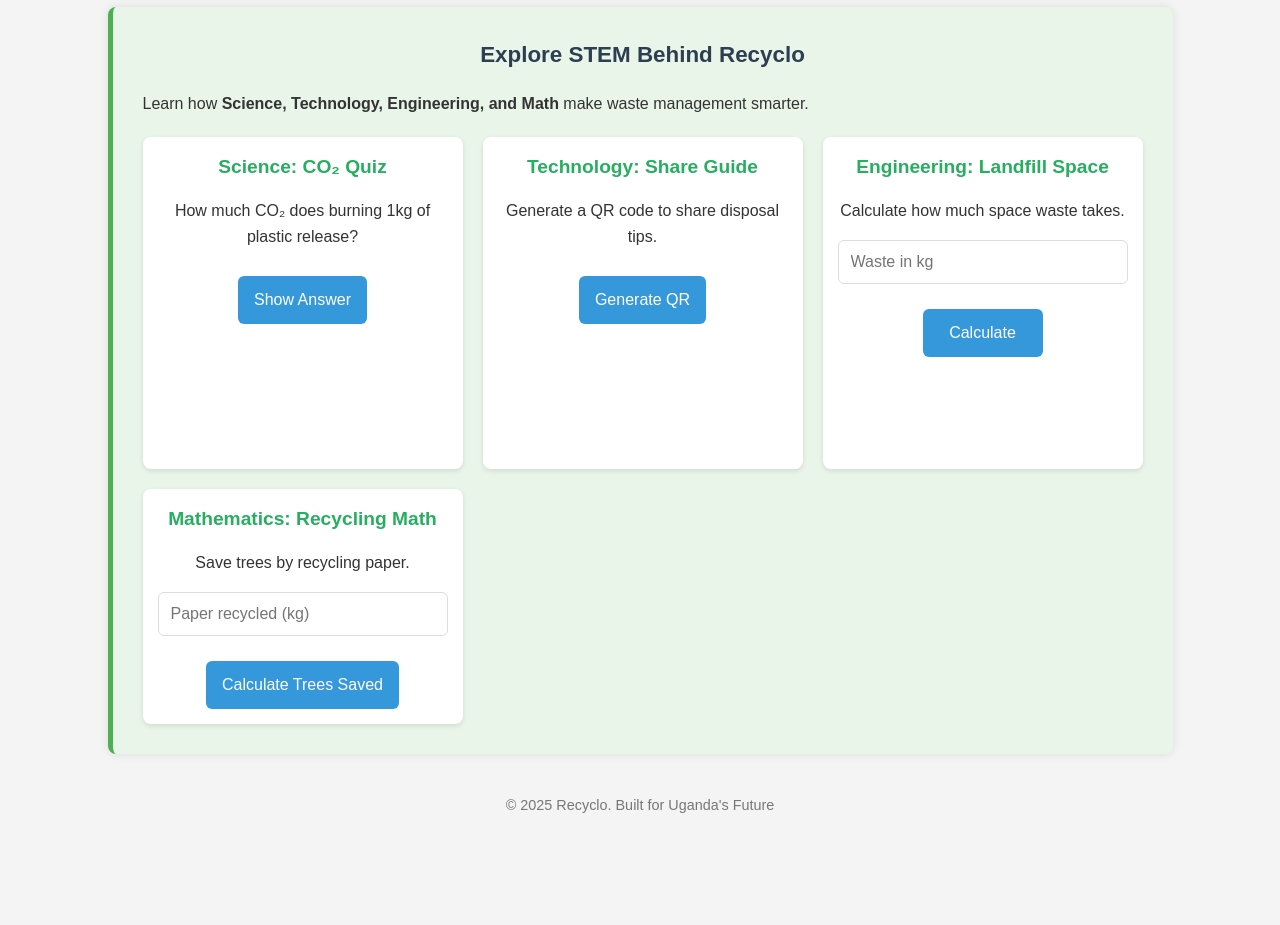
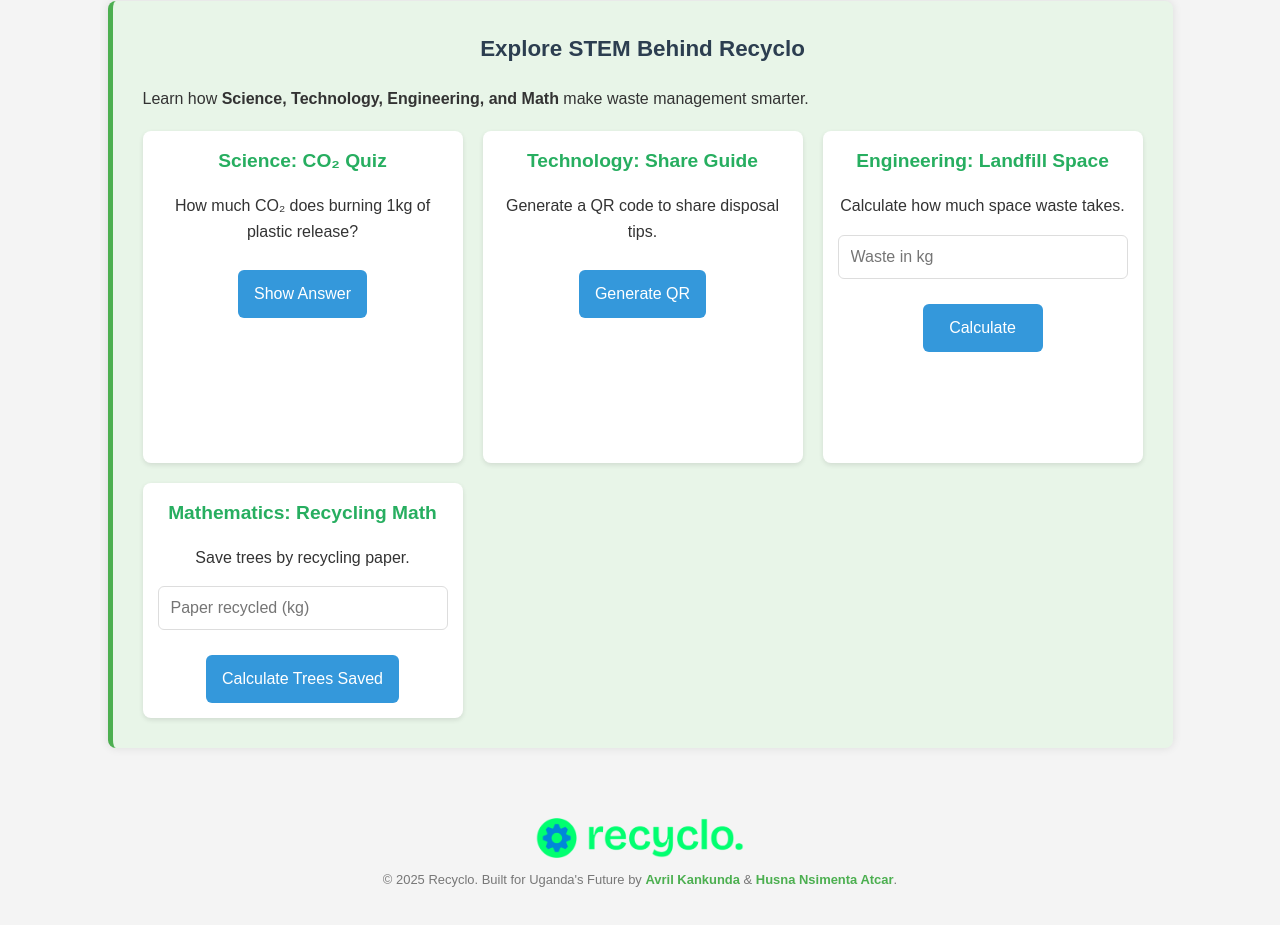
Before and after one commit to recycloug/recyclo, a plain HTML site: page index.html in a window 1280 px wide. Shown: the part 1459-2384 px from the top of the page. Before the commit the page ends 2291 px from the top, so only its background shows below. Drawn offline with Linux system fonts and the light colour scheme.

Commit message:
Add logo

```diff
--- a/index.html
+++ b/index.html
@@ -4,6 +4,11 @@
     <meta charset="UTF-8">
     <meta name="viewport" content="width=device-width, initial-scale=1.0">
     <title>Recyclo - Waste Disposal Guide</title>
+
+    <!-- FAVICON (Browser Tab Icon) -->
+    <link rel="icon" href="images/browser-logo.png" type="image/png" sizes="32x32">
+    <link rel="icon" href="images/browser-logo.png" type="image/png" sizes="16x16">
+    <link rel="apple-touch-icon" href="images/browser-logo.png">
     <style>
         body {
             font-family: Arial, sans-serif;
@@ -219,9 +224,36 @@
         }
         footer {
             text-align: center;
-            margin-top: 30px;
+            margin-top: 40px;
+            padding: 20px 15px;
             color: #777;
             font-size: 0.9em;
+        }
+
+        footer p {
+            margin: 0;
+            line-height: 1.5;
+        }
+
+        footer .logo {
+            display: block;
+            margin: 0 auto 12px auto;
+            height: 45px;
+        }
+
+        /* Responsive */
+        @media (max-width: 600px) {
+            footer {
+                padding: 15px 10px;
+                font-size: 0.85em;
+            }
+            footer .logo {
+                height: 38px;
+            }
+        }
+        footer span {
+            color: #4CAF50;
+            font-weight: bold;
         }
 
         /* Image Gallery Styles */
@@ -286,11 +318,32 @@
             color: #27ae60;
             font-size: 1em;
         }
+        /* Logo Styling */
+        .logo {
+            height: 60px;
+            width: auto;
+            margin: 10px 0;
+        }
+        header .logo {
+            height: 50px;
+            margin-bottom: 5px;
+        }
+        footer .logo {
+            height: 40px;
+            margin-top: 10px;
+        }
+
+        /* Responsive Logo */
+        @media (max-width: 600px) {
+            .logo { height: 45px; }
+            header .logo { height: 40px; }
+            footer .logo { height: 35px; }
+        }
     </style>
 </head>
 <body>
     <header>
-        <h1>Recyclo</h1>
+        <img src="images/logo-transparent.png" alt="Recyclo Logo" class="logo">
         <p>Sustainable Waste Disposal Guide for Ugandan Cities</p>
     </header>
 
@@ -319,7 +372,7 @@
     <!-- Educational Section -->
     <div class="education">
         <h2>Why Proper Waste Disposal Matters</h2>
-        <p><strong>Recyclo</strong> is more than a tool — it's a step toward a cleaner, healthier Uganda.</p>
+        <p><strong>Recyclo</strong> is more than a tool, it's a step toward a cleaner, healthier Uganda.</p>
 
         <ul>
             <li><strong>Reduces Landfill Waste:</strong> Uganda generates over 3,000 tons of waste daily.</li>
@@ -424,7 +477,14 @@
     </div>
 
     <footer>
-        &copy; 2025 Recyclo. Built for Uganda's Future
+    <div style="text-align: center; margin-bottom: 10px;">
+        <img src="images/logo-transparent.png" alt="Recyclo Logo" class="logo">
+    </div>
+        <p style="margin: 0; font-size: 0.9em; color: #777;">
+            &copy; 2025 Recyclo. Built for Uganda's Future by
+            <span style="color: #4CAF50; font-weight: bold;">Avril Kankunda</span> &
+            <span style="color: #4CAF50; font-weight: bold;">Husna Nsimenta Atcar</span>.
+        </p>
     </footer>
 
     <!-- QR Code Library -->
```
Also changed, not shown: images/browser-logo.png (added), images/logo-normal.png (added), images/logo-transparent.png (added).
